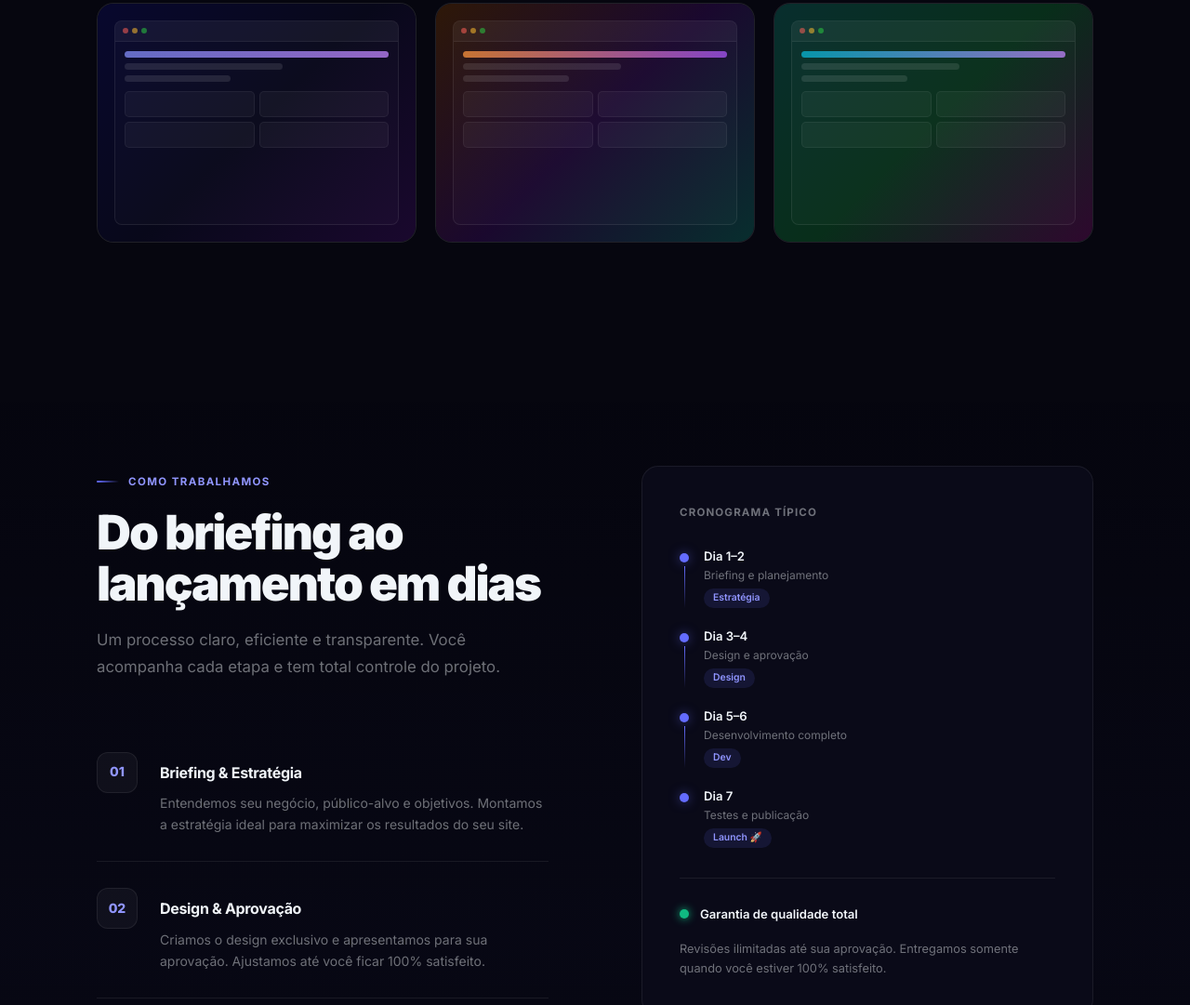
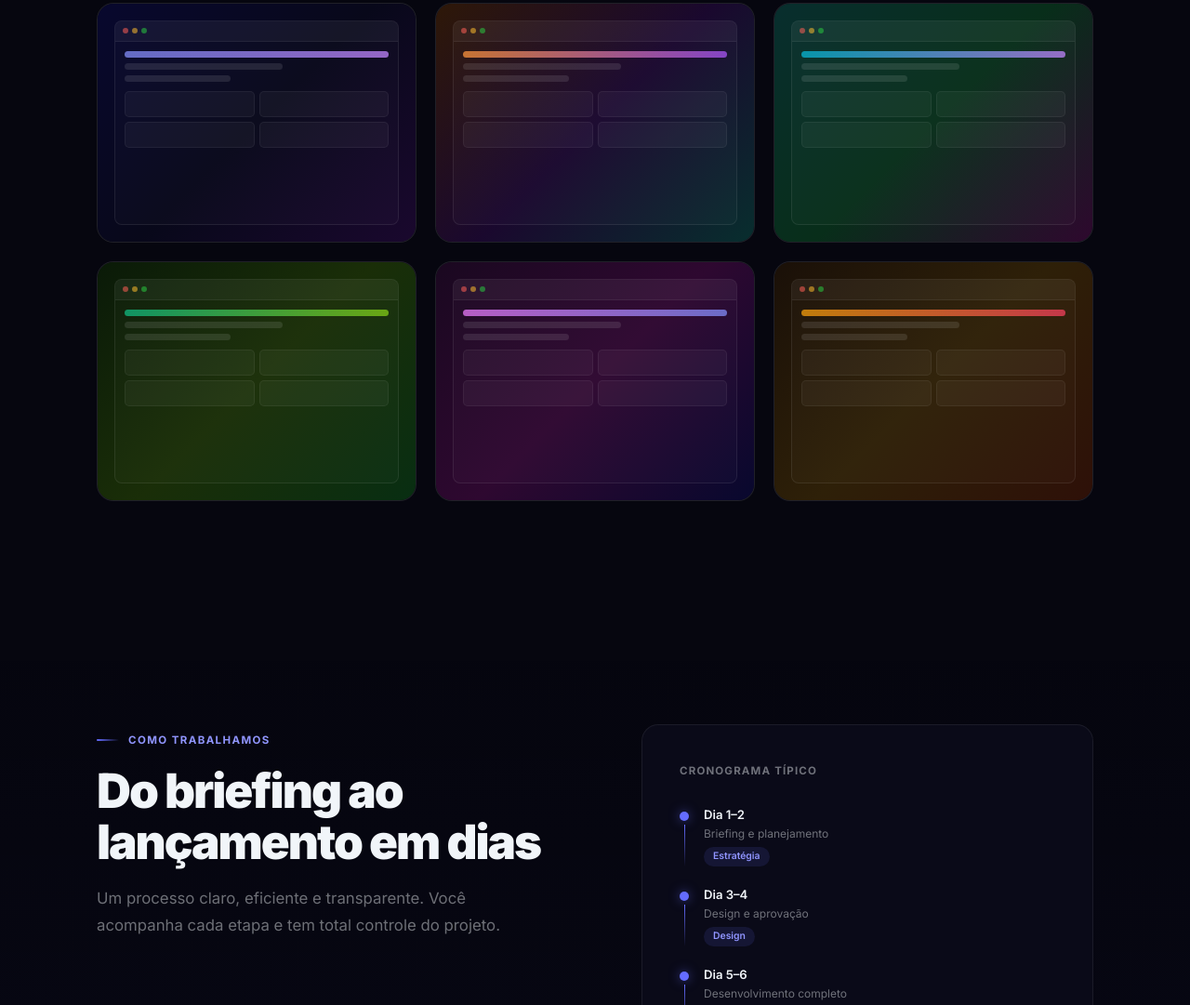
Before and after one commit to llucaspro/lucas, a plain HTML site: page index.html in a window 1280 px wide. Shown: the part 3670-4751 px from the top of the page at 93% size. Drawn offline with Linux system fonts and the light colour scheme.

Commit message:
feat: adicionar 3 projetos reais ao portfólio
- Casa das Mudas 243 (casadasmudas243.com.br)
- AM Store (am-store-site.vercel.app)
- Cleber Carrasco (cleber-carrasco-cleber-carrasco.vercel.app)

Cards clicáveis com link direto para os sites.

```diff
--- a/index.html
+++ b/index.html
@@ -1087,6 +1087,9 @@ section { position: relative; z-index: 2; }
   border: 1px solid var(--border);
   cursor: none;
   transition: transform 0.4s var(--ease), box-shadow 0.4s;
+  display: block;
+  color: inherit;
+  text-decoration: none;
 }
 
 .port-card:hover {
@@ -1107,6 +1110,9 @@ section { position: relative; z-index: 2; }
 .pv-4 { background: linear-gradient(135deg, #08082e 0%, #08081a 50%, #1a082e 100%); }
 .pv-5 { background: linear-gradient(135deg, #2e1808 0%, #1a082e 50%, #082e2e 100%); }
 .pv-6 { background: linear-gradient(135deg, #082e2e 0%, #082e1a 50%, #2e082e 100%); }
+.pv-7 { background: linear-gradient(135deg, #0a1a08 0%, #1a2e08 50%, #082e12 100%); }
+.pv-8 { background: linear-gradient(135deg, #1a0820 0%, #2e0830 50%, #08082e 100%); }
+.pv-9 { background: linear-gradient(135deg, #1a1008 0%, #2e2008 50%, #2e1008 100%); }
 
 .port-screen {
   position: absolute;
@@ -1154,6 +1160,9 @@ section { position: relative; z-index: 2; }
 .pv-4 .psb-bar.accent { background: linear-gradient(90deg, #818cf8, #c084fc); }
 .pv-5 .psb-bar.accent { background: linear-gradient(90deg, #fb923c, #a855f7); }
 .pv-6 .psb-bar.accent { background: linear-gradient(90deg, #06b6d4, #c084fc); }
+.pv-7 .psb-bar.accent { background: linear-gradient(90deg, #10b981, #84cc16); }
+.pv-8 .psb-bar.accent { background: linear-gradient(90deg, #e879f9, #818cf8); }
+.pv-9 .psb-bar.accent { background: linear-gradient(90deg, #f59e0b, #f43f5e); }
 
 .psb-cards { display: grid; grid-template-columns: 1fr 1fr; gap: 5px; margin-top: 4px; }
 .psb-card {
@@ -2651,6 +2660,50 @@ footer {
         </div>
         <div class="port-arrow">↗</div>
       </div>
+      <a href="https://www.casadasmudas243.com.br/" target="_blank" rel="noopener" class="port-card reveal reveal-d1">
+        <div class="port-visual pv-7">
+          <div class="port-screen">
+            <div class="port-screen-nav"><div class="ps-d"></div><div class="ps-d"></div><div class="ps-d"></div></div>
+            <div class="port-screen-body"><div class="psb-bar accent"></div><div class="psb-bar short"></div><div class="psb-bar shorter"></div><div class="psb-cards"><div class="psb-card"></div><div class="psb-card"></div><div class="psb-card"></div><div class="psb-card"></div></div></div>
+          </div>
+        </div>
+        <div class="port-overlay">
+          <div class="port-cat">Paisagismo</div>
+          <div class="port-name">Casa das Mudas 243</div>
+          <div class="port-result">Site ao vivo ↗</div>
+        </div>
+        <div class="port-arrow">↗</div>
+      </a>
+
+      <a href="https://am-store-site.vercel.app/" target="_blank" rel="noopener" class="port-card reveal reveal-d2">
+        <div class="port-visual pv-8">
+          <div class="port-screen">
+            <div class="port-screen-nav"><div class="ps-d"></div><div class="ps-d"></div><div class="ps-d"></div></div>
+            <div class="port-screen-body"><div class="psb-bar accent"></div><div class="psb-bar short"></div><div class="psb-bar shorter"></div><div class="psb-cards"><div class="psb-card"></div><div class="psb-card"></div><div class="psb-card"></div><div class="psb-card"></div></div></div>
+          </div>
+        </div>
+        <div class="port-overlay">
+          <div class="port-cat">E-commerce</div>
+          <div class="port-name">AM Store</div>
+          <div class="port-result">Site ao vivo ↗</div>
+        </div>
+        <div class="port-arrow">↗</div>
+      </a>
+
+      <a href="https://cleber-carrasco-cleber-carrasco.vercel.app/" target="_blank" rel="noopener" class="port-card reveal reveal-d3">
+        <div class="port-visual pv-9">
+          <div class="port-screen">
+            <div class="port-screen-nav"><div class="ps-d"></div><div class="ps-d"></div><div class="ps-d"></div></div>
+            <div class="port-screen-body"><div class="psb-bar accent"></div><div class="psb-bar short"></div><div class="psb-bar shorter"></div><div class="psb-cards"><div class="psb-card"></div><div class="psb-card"></div><div class="psb-card"></div><div class="psb-card"></div></div></div>
+          </div>
+        </div>
+        <div class="port-overlay">
+          <div class="port-cat">Portfólio Pessoal</div>
+          <div class="port-name">Cleber Carrasco</div>
+          <div class="port-result">Site ao vivo ↗</div>
+        </div>
+        <div class="port-arrow">↗</div>
+      </a>
     </div>
   </div>
 </section>
```
